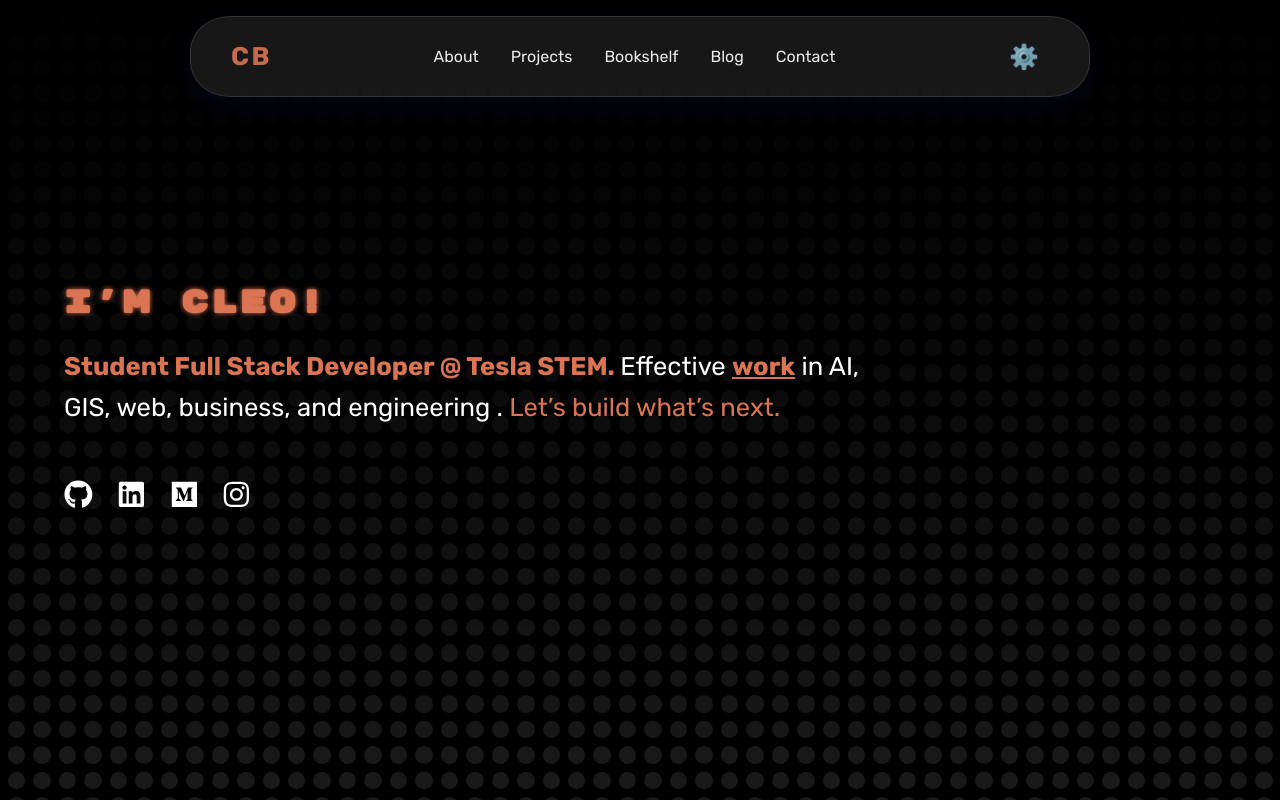
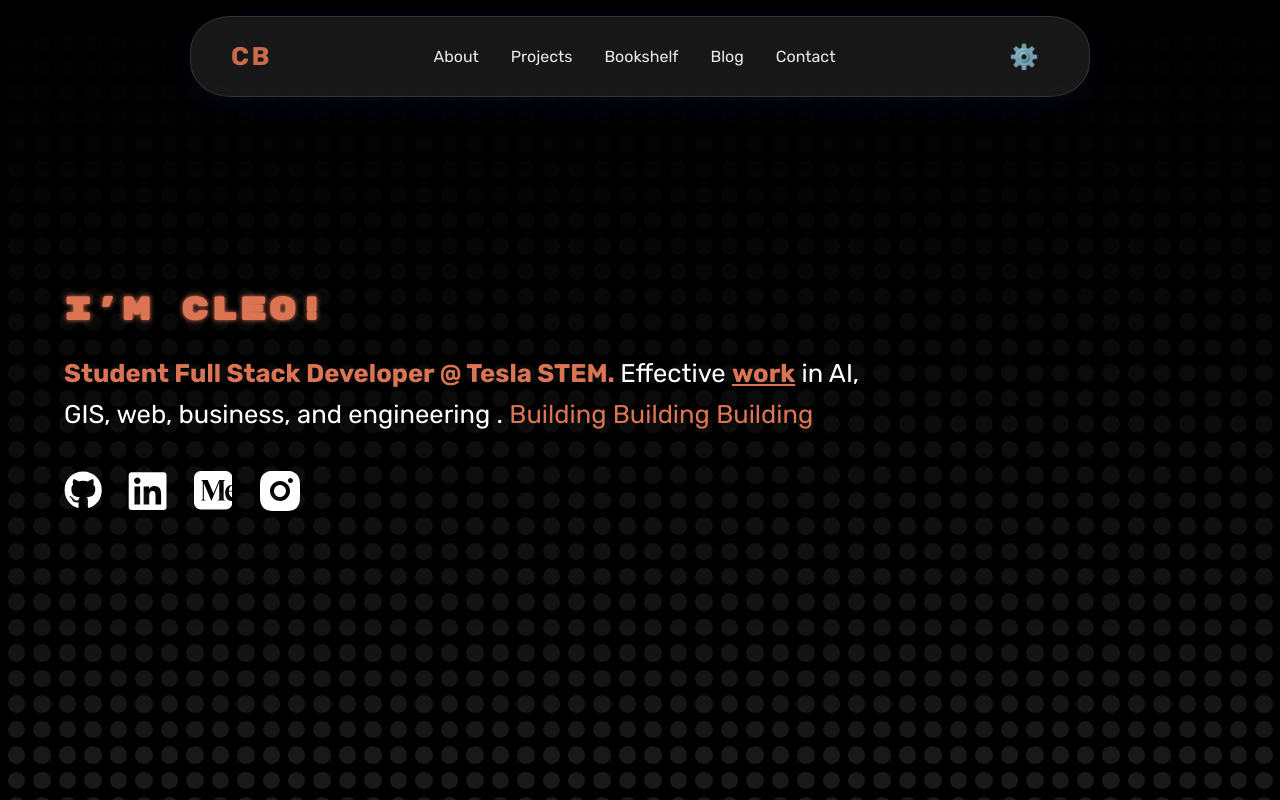
Before and after one commit to CleeYOpro/potential-parakeet, a React (Create React App) app: page / in a window 1280 px wide. Built offline with nearby package versions, Linux system fonts and the light colour scheme.

Commit message:
Update social media links and improve icon styling

```diff
--- a/src/components/Contact.js
+++ b/src/components/Contact.js
@@ -333,7 +333,7 @@ const Contact = () => {
                 <SocialIcon><FaInstagram /></SocialIcon>Instagram
               </TableHeader>
               <TableData>
-                <SocialLink href="https://instagram.com/cleobalaranjith" target="_blank" rel="noopener noreferrer">
+                <SocialLink href="https://instagram.com/cle0b" target="_blank" rel="noopener noreferrer">
                   cleobalaranjith
                 </SocialLink>
               </TableData>
@@ -353,7 +353,7 @@ const Contact = () => {
                 <SocialIcon><FaLinkedin /></SocialIcon>LinkedIn
               </TableHeader>
               <TableData>
-                <SocialLink href="https://linkedin.com/in/cleofus123" target="_blank" rel="noopener noreferrer">
+                <SocialLink href="https://linkedin.com/in/cleofus" target="_blank" rel="noopener noreferrer">
                   cleofus123
                 </SocialLink>
               </TableData>
@@ -363,7 +363,7 @@ const Contact = () => {
                 <SocialIcon><FaDiscord /></SocialIcon>Discord
               </TableHeader>
               <TableData>
-                <SocialLink href="https://discord.com" target="_blank" rel="noopener noreferrer">
+                <SocialLink href="https://discordapp.com/users/1287117811482628286" target="_blank" rel="noopener noreferrer">
                   mecahedron
                 </SocialLink>
               </TableData>
--- a/src/components/Hero.js
+++ b/src/components/Hero.js
@@ -125,7 +125,7 @@ const Hero = () => {
             Student Full Stack Developer @ Tesla STEM.{" "}
           </TeslaLink>
           Effective <WorkLink href="#projects">work</WorkLink> in AI, GIS, web, business, and engineering
-          . <HighlightedText>Let’s build what’s next.</HighlightedText>
+          . <HighlightedText>Building Building Building</HighlightedText>
         </Description>
         <IconsContainer>
           <SocialIcons />
--- a/src/components/SocialIcons.js
+++ b/src/components/SocialIcons.js
@@ -1,17 +1,35 @@
 import styled from 'styled-components';
-import { FaGithub, FaLinkedin, FaMedium, FaInstagram } from 'react-icons/fa';
+import { FaGithub, FaLinkedin } from 'react-icons/fa';
+import { RiInstagramFill } from "react-icons/ri";
+import { SiMedium } from "react-icons/si";
 
 const SocialContainer = styled.div`
   display: flex;
   gap: 1.5rem;
-  margin-top: 2rem;
+  margin-top: 1rem;
   justify-content: center;
 `;
 
 const SocialLink = styled.a`
+  display: flex;
+  align-items: center;
+  justify-content: center;
   color: #fff;
-  font-size: 1.8rem;
+  font-size: 2.4rem;
   transition: all 0.3s ease;
+
+  &.large {
+    font-size: 2.7rem; /* Bigger for LinkedIn & Instagram */
+  }
+
+  /* Optional vertical alignment tweaks for specific icons */
+  &.linkedin svg {
+    transform: translateY(0.5px);
+  }
+  &.instagram svg {
+
+    font-size: 3rem;
+  }
 
   &:hover {
     color: var(--primary-color);
@@ -25,14 +43,14 @@ const SocialIcons = () => {
       <SocialLink href="https://github.com/CleeYOpro" target="_blank" rel="noopener noreferrer">
         <FaGithub />
       </SocialLink>
-            <SocialLink href="https://linkedin.com/in/cleofus123" target="_blank" rel="noopener noreferrer">
+      <SocialLink className="large linkedin" href="https://linkedin.com/in/cleofus" target="_blank" rel="noopener noreferrer">
         <FaLinkedin />
       </SocialLink>
       <SocialLink href="https://medium.com/@cleobala" target="_blank" rel="noopener noreferrer">
-                <FaMedium />
+        <SiMedium />
       </SocialLink>
-            <SocialLink href="https://instagram.com/cleobalaranjith" target="_blank" rel="noopener noreferrer">
-                <FaInstagram />
+      <SocialLink className="large instagram" href="https://instagram.com/cle0b" target="_blank" rel="noopener noreferrer">
+        <RiInstagramFill />
       </SocialLink>
     </SocialContainer>
   );
```
Lines whose indentation alone changed are shown as unchanged.
